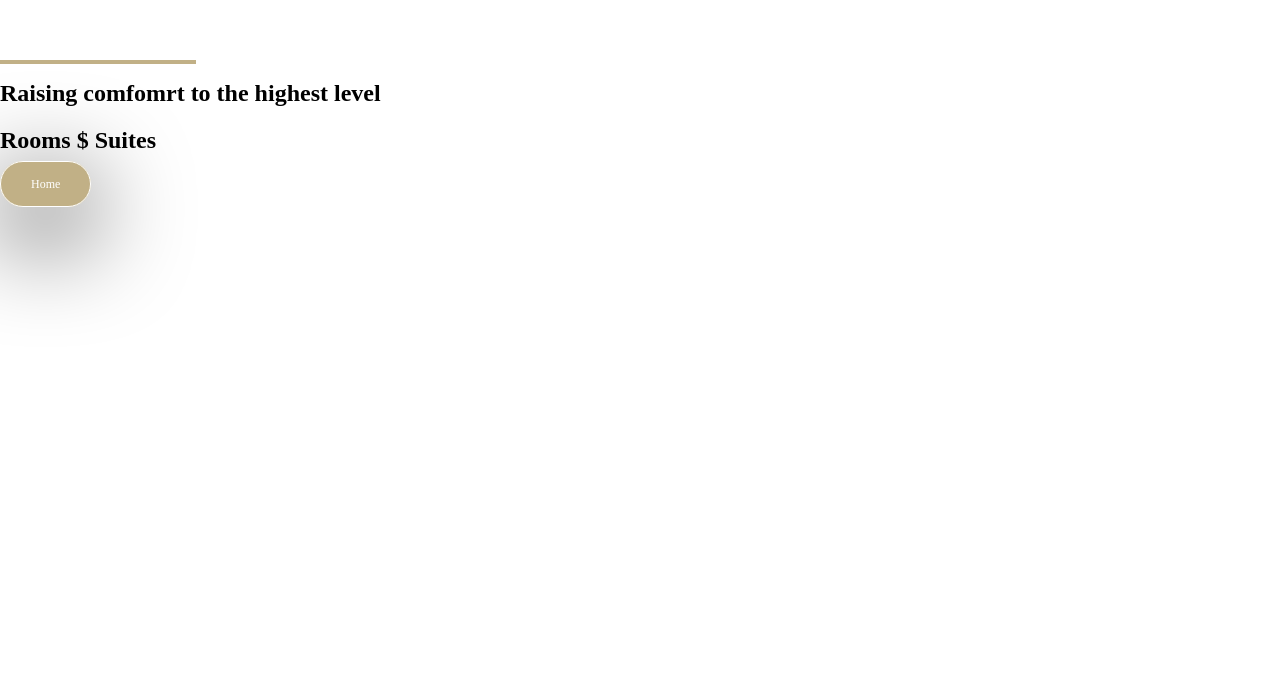
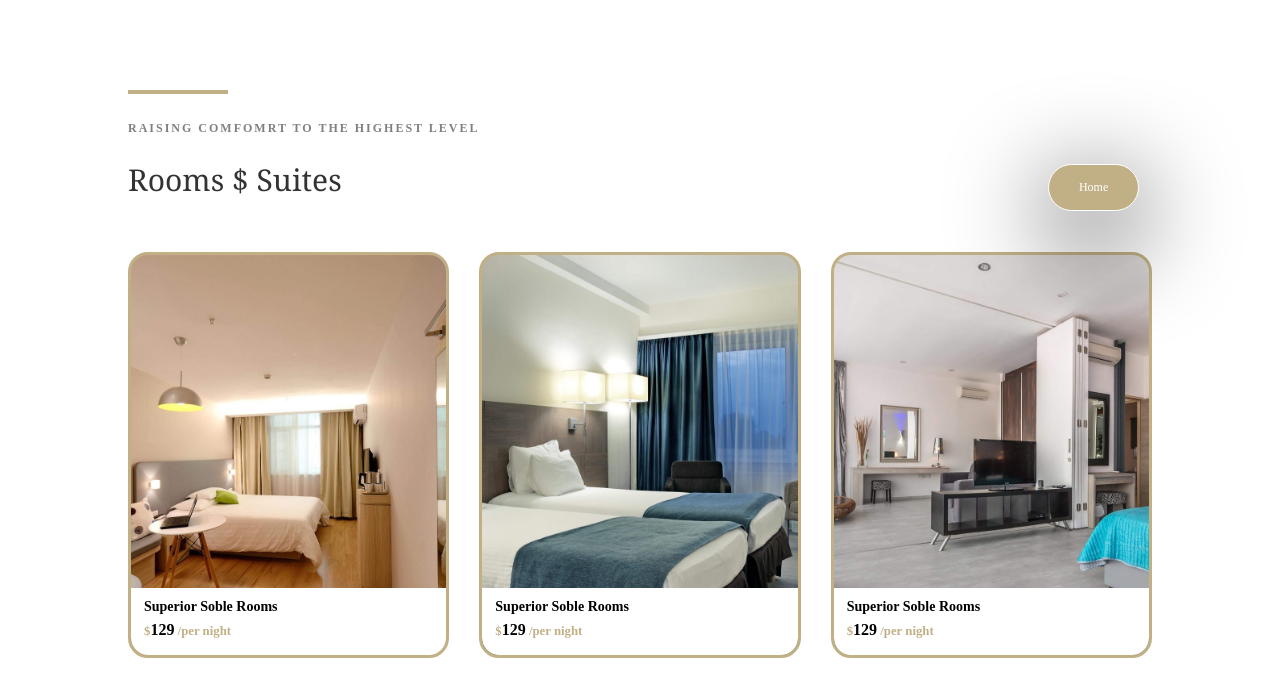
Before and after one commit to ya2n-bt/Eval-HTML-CSS, a plain HTML site: page index.html in a window 1280 px wide. Shown: the part 2340-3036 px from the top of the page. Drawn offline with Linux system fonts and the light colour scheme.

Commit message:
Finalisation Rooms

```diff
--- a/index.html
+++ b/index.html
@@ -33,21 +33,41 @@
     </section>
 
     <section id="Rooms">
-        <span>
+        <div class = "Titre">
+            <span>
 
-            <h2>Raising comfomrt to the highest level</h2>
-            <h1>Rooms $ Suites</h1>
+                <h2>Raising comfomrt to the highest level</h2>
+                <h1>Rooms $ Suites</h1>
 
-            <a href="#Home" class="boutton">Home</a>
+                <a href="#Home" class="boutton">Home</a>
 
-        </span>
+            </span>
+        </div>
 
         <div class = "chambre">
             <div class = "fenetre" style="background-image: url(images/r1.jpg);">
+                <div class = "description">
+                    <span>
+                        <h1>Superior Soble Rooms</h1>
+                        <p>129</p>
+                    </span>
+                </div>
             </div>
             <div class = "fenetre" style="background-image: url(images/r2.jpg);">
+                <div class = "description">
+                    <span>
+                        <h1>Superior Soble Rooms</h1>
+                        <p>129</p>
+                    </span>
+                </div>
             </div>
             <div class = "fenetre" style="background-image: url(images/r3.jpg);">
+                <div class = "description">
+                    <span>
+                        <h1>Superior Soble Rooms</h1>
+                        <p>129</p>
+                    </span>
+                </div>
             </div>
         </div>
     </section>
--- a/styles.css
+++ b/styles.css
@@ -96,12 +96,92 @@ body{
     position: relative;
 }
 
-#Rooms span h2::before{
+#Rooms .Titre span {
+    display: inline-block;
+    margin: 4% 0 0 10%;
+}
+
+#Rooms .Titre span h1 {
+    font-family: "Georgia", "Times New Roman", serif;
+    font-weight: 500;
+    font-size: 30px;
+    margin: 23px 0;
+    color: #333;
+    padding-bottom: 10px;
+}
+
+#Rooms .Titre span h2 {
+    font-size: 12px;
+    letter-spacing: 2px;
+    color: grey;
+    text-transform: uppercase;
+}
+
+#Rooms .Titre span h2::before{
     position: absolute;
+    display: block;
     content: "";
-    width: 15%;
-    top: -20px;
+    width: 7.5%;
+    top: 30px;
     border: #c1b086 2px solid;
+}
+
+#Rooms a {
+    position: absolute;
+    top: 13%;
+    right: 11%;
+}
+
+.chambre {
+    display: flex;
+    width: 80%;
+    margin: 1.5% 0 0 10%;
+    gap: 30px;
+}
+
+.fenetre {
+    display: flex;
+    flex-direction: column;
+    width: 350px;
+    height: 400px;
+    background-position: center;
+    background-size: cover;
+    border-radius: 20px;
+    border:#c1b086 3px solid;
+}
+
+.fenetre .description {
+    margin-top: auto;
+    background-color: white;
+    border-bottom-left-radius: 17px;
+    border-bottom-right-radius: 17px;
+}
+
+.fenetre .description span {
+    display: inline-block;
+    margin-left: 13px;
+}
+
+.fenetre .description h1 {
+    color: black;
+    font-size: 14px;
+    margin-bottom: -10px;
+}
+
+.fenetre .description span p {
+    font-weight: 580;
+}
+
+#Rooms .fenetre  p::before {
+    content: "$";
+    font-size: 0.8em;
+    color: #c1b086;
+}
+
+#Rooms .fenetre p::after {
+    content: " /per night";
+    font-size: 0.8em;
+    color: #c1b086;
 }
 
 #Restaurant {
```
